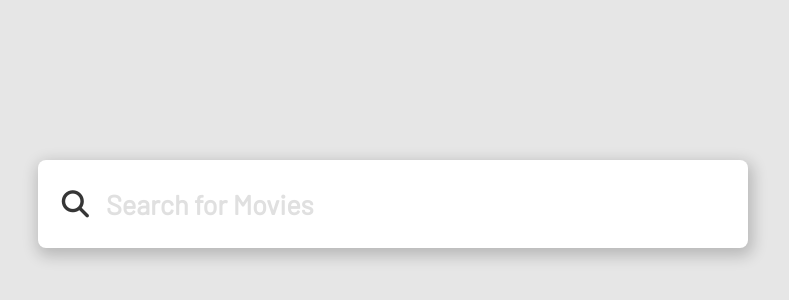
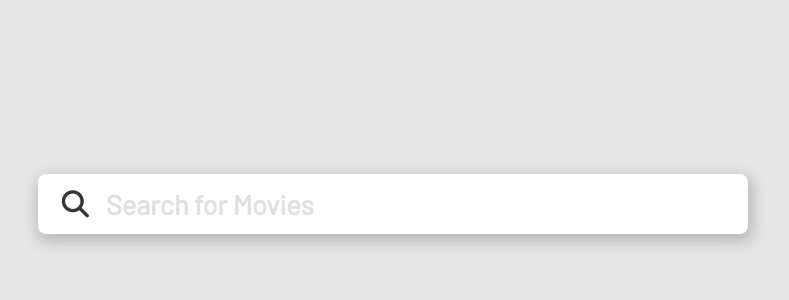
Before and after one commit to sumpson0-0/vanillaSearchMovie, a website: page index.html in a window 1280 px wide. Shown: the part 196-496 px from the top of the page, without its empty margins (247-1036 px from the left). Drawn offline with Linux system fonts and the light colour scheme.

Commit message:
Update style.css

```diff
--- a/assets/css/style.css
+++ b/assets/css/style.css
@@ -26,7 +26,7 @@ body {
 
 .search-container .search {
 	width: 60%;
-	padding: 1.5rem;
+	padding: 0.6rem 1.5rem;
 	background-color: white;
 	border-radius: 8px;
 	box-shadow: 2px 5px 15px 3px rgba(0.4, 0.5, 0.4, 0.2);
```
